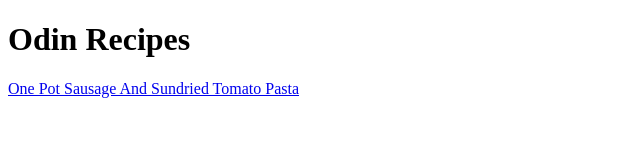
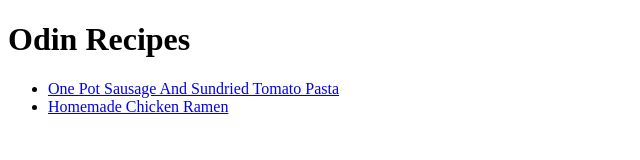
Before and after one commit to ansh577/odin-recipes, a plain HTML site: page index.html in a window 1280 px wide. Shown: the whole page, without its empty margins (0-640 px from the left). Drawn offline with Linux system fonts and the light colour scheme.

Commit message:
Update index.html body and add new recipe link
Homepage now lists recipes, and links to new chicken ramen recipe.

```diff
--- a/index.html
+++ b/index.html
@@ -8,9 +8,19 @@
 
     <body>
         <h1>Odin Recipes</h1>
-        <p><a href="./recipes/one-pot-pasta.html">
-            One Pot Sausage And Sundried Tomato Pasta
-        </a></p>
+
+        <ul>
+            <li>
+                <a href="./recipes/one-pot-pasta.html">
+                    One Pot Sausage And Sundried Tomato Pasta
+                </a>
+            </li>
+            <li>
+                <a href="./recipes/chicken-ramen.html">
+                    Homemade Chicken Ramen
+                </a>
+            </li>
+        </ul>
     </body>
 
 </html>
```
